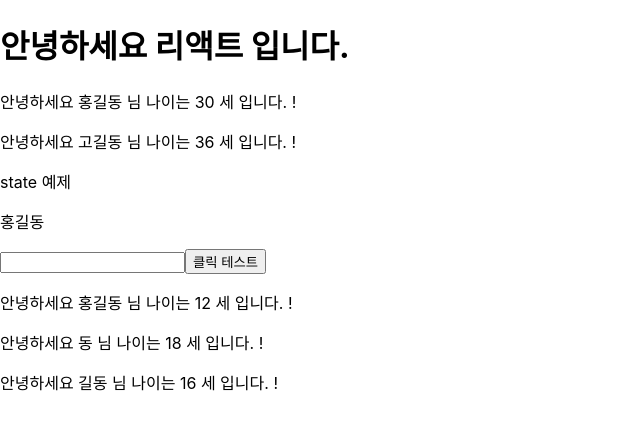
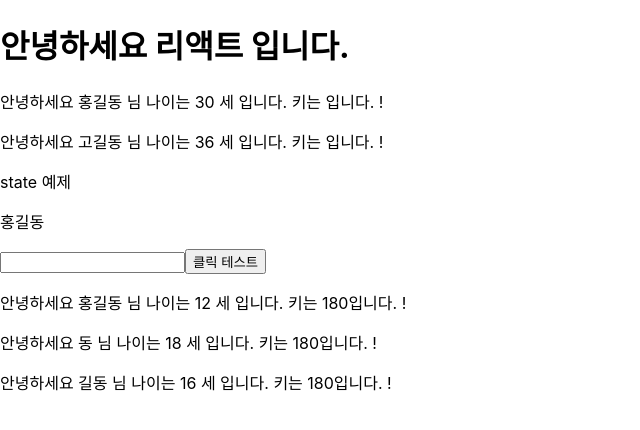
Before and after one commit to skymill2000/fintech211122, a React (Create React App) app in the folder fintech/: page / in a window 1280 px wide. Shown: the top 430 px of the page, without its empty margins (0-640 px from the left). Built offline with nearby package versions, Linux system fonts and the light colour scheme.

Commit message:
스타일드 컴포넌트 추가 height 항목 Welcome 컴포넌트 추가

```diff
--- a/fintech/package.json
+++ b/fintech/package.json
@@ -6,7 +6,8 @@
     "cra-template": "1.1.2",
     "react": "^17.0.2",
     "react-dom": "^17.0.2",
-    "react-scripts": "4.0.3"
+    "react-scripts": "4.0.3",
+    "styled-components": "^5.3.3"
   },
   "scripts": {
     "start": "react-scripts start",
--- a/fintech/src/components/ListExmaple.js
+++ b/fintech/src/components/ListExmaple.js
@@ -10,8 +10,10 @@ const ListExmaple = () => {
 
   return (
     <div>
-      {users.map(({ name, age }) => {
-        return <Welcome username={name} userage={age}></Welcome>;
+      {users.map(({ name, age, height }) => {
+        return (
+          <Welcome username={name} userage={age} userheight={height}></Welcome>
+        );
       })}
     </div>
   );
--- a/fintech/src/components/Welcome.js
+++ b/fintech/src/components/Welcome.js
@@ -1,8 +1,9 @@
-const Welcome = ({ username, userage }) => {
+const Welcome = ({ username, userage, userheight }) => {
   // const { username, userage } = props; // 구조분해 예시 기본
   return (
     <p>
-      안녕하세요 {username} 님 나이는 {userage} 세 입니다. !
+      안녕하세요 {username} 님 나이는 {userage} 세 입니다. 키는 {userheight}
+      입니다. !
     </p>
   );
 };
```
Also changed, not shown: 1 other file (tests, documents, lock files or other folders).
